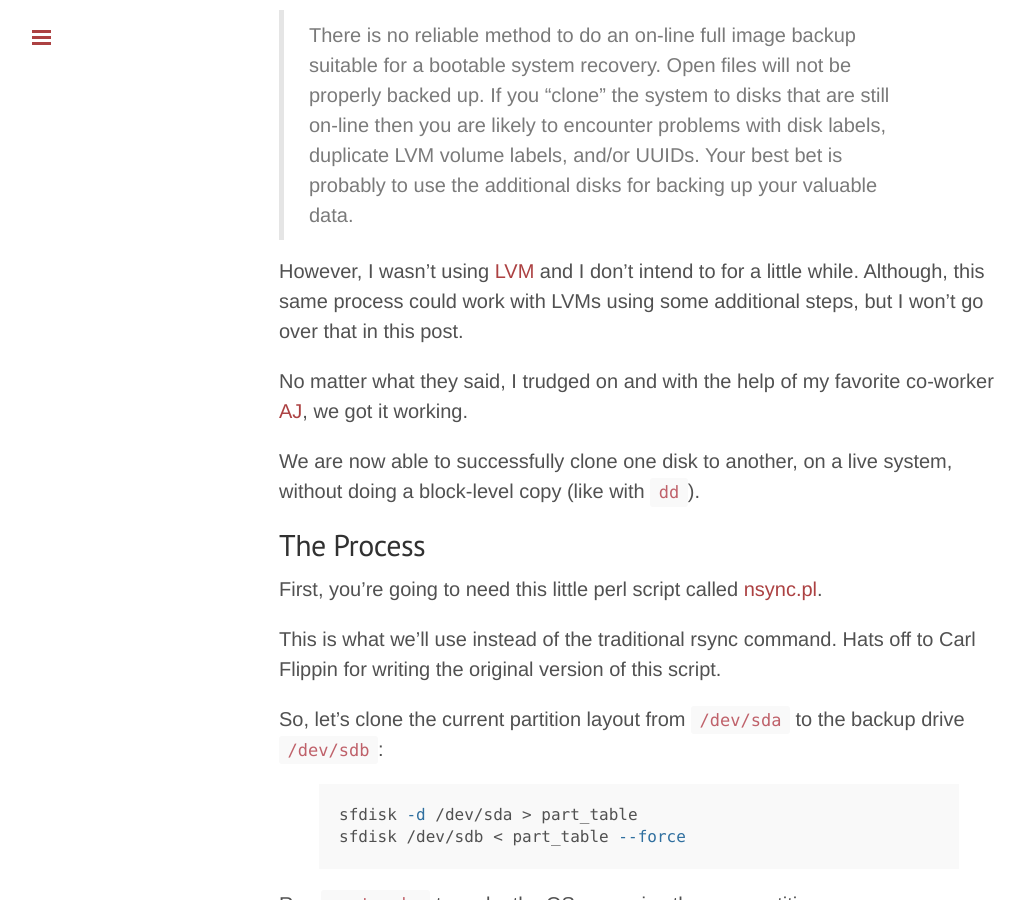
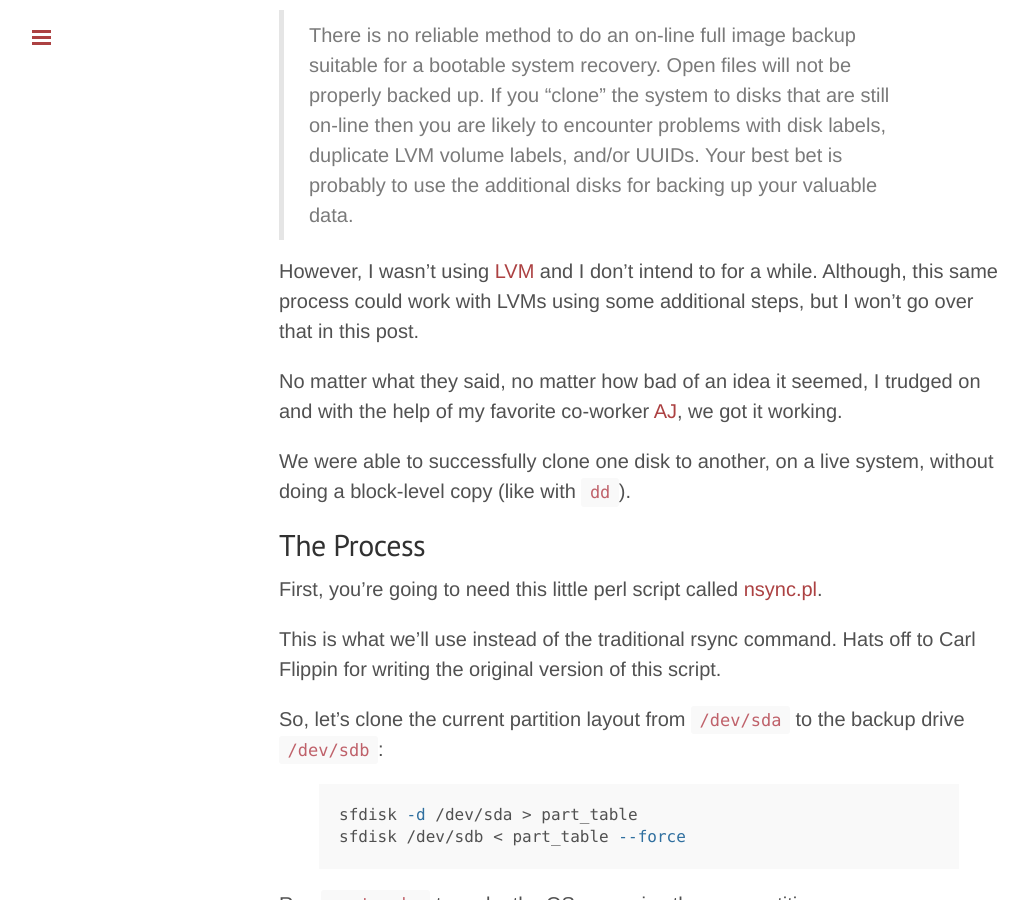
Before and after one commit to cabrinha/cabrinha.github.io, a Jekyll site: the page built from _posts/2015-3-13-Creating-Bootable-Backups.md, in a window 1280 px wide and 900 px high, scrolled down 588 px. Shown: the whole window, without its empty margins (1-1029 px from the left). Built offline with Jekyll 4.4.1, drawn with Linux system fonts in a browser that asks for light colours; Markdown is read by kramdown in place of the engine named in the settings.

Commit message:
modified:   _posts/2015-3-13-Creating-Bootable-Backups.md

```diff
--- a/_posts/2015-3-13-Creating-Bootable-Backups.md
+++ b/_posts/2015-3-13-Creating-Bootable-Backups.md
@@ -13,11 +13,11 @@ On freenode, the people of #centos laughed at me, saying that Backups weren't me
 
 >There is no reliable method to do an on-line full image backup suitable for a bootable system recovery. Open files will not be properly backed up. If you "clone" the system to disks that are still on-line then you are likely to encounter problems with disk labels, duplicate LVM volume labels, and/or UUIDs. Your best bet is probably to use the additional disks for backing up your valuable data.
 
-However, I wasn't using [LVM](http://en.wikipedia.org/wiki/Logical_Volume_Manager_(Linux)) and I don't intend to for a little while. Although, this same process could work with LVMs using some additional steps, but I won't go over that in this post.
+However, I wasn't using [LVM](http://en.wikipedia.org/wiki/Logical_Volume_Manager_(Linux)) and I don't intend to for a while. Although, this same process could work with LVMs using some additional steps, but I won't go over that in this post.
 
-No matter what they said, I trudged on and with the help of my favorite co-worker [AJ](https://twitter.com/ationgilliam), we got it working.
+No matter what they said, no matter how bad of an idea it seemed, I trudged on and with the help of my favorite co-worker [AJ](https://twitter.com/ationgilliam), we got it working.
 
-We are now able to successfully clone one disk to another, on a live system, without doing a block-level copy (like with `dd`).
+We were able to successfully clone one disk to another, on a live system, without doing a block-level copy (like with `dd`).
 
 ## The Process
 
```
